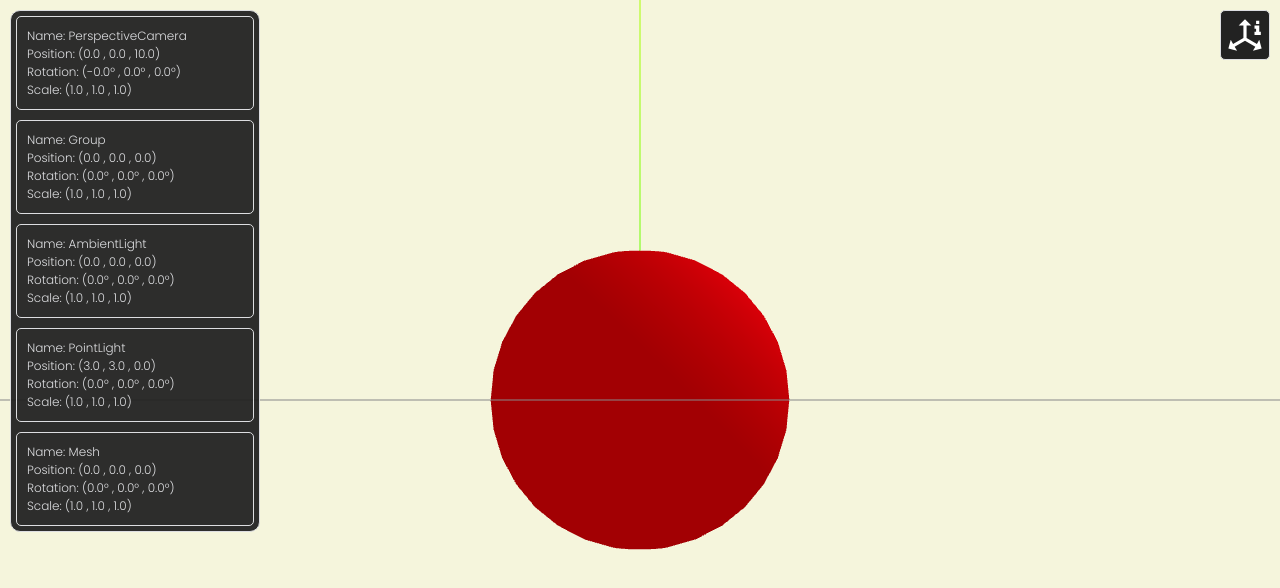
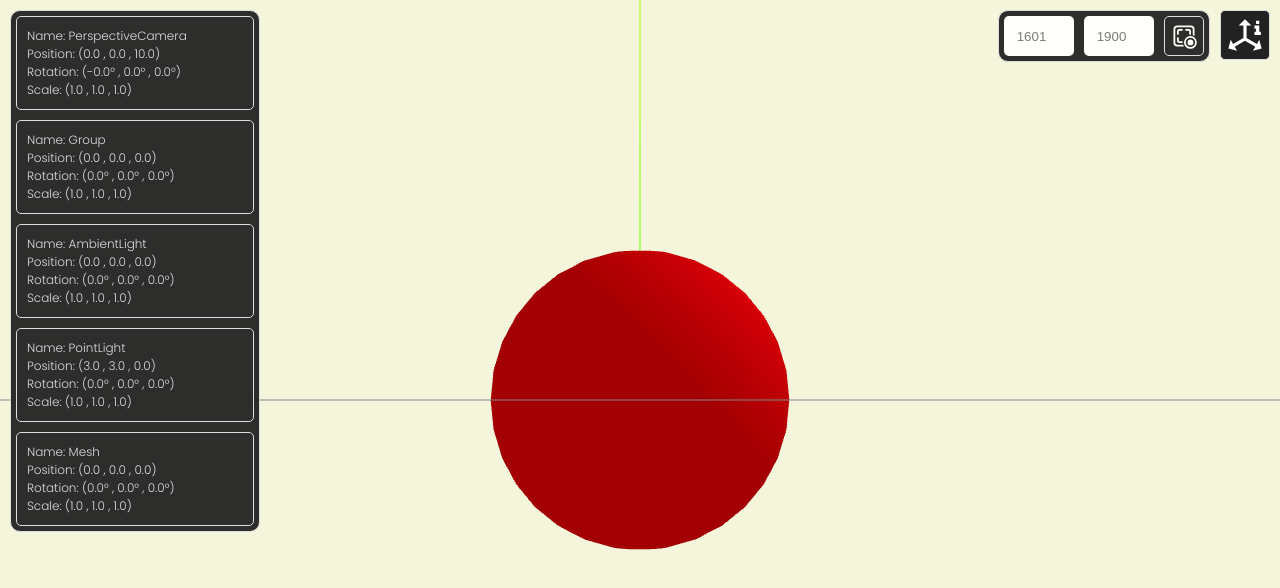
Before and after one commit to FeliDipi/R3F_SceneEditor, a React (Vite) app: page / in a window 1280 px wide. Shown: the top 588 px of the page. Built offline with nearby package versions, Linux system fonts and the light colour scheme; the HTML template or start-up script is replaced by a standard one.

Commit message:
+SnapshotController UI

```diff
--- /dev/null
+++ b/src/SceneEditor/HelpersButton.tsx
@@ -0,0 +1,28 @@
+import style from "./SceneEditor.module.scss";
+
+interface HelpersButtonProps {
+  handlerSwitch: () => void;
+}
+
+const HelpersButton = ({ handlerSwitch }: HelpersButtonProps) => {
+  return (
+    <button
+      className={`${style.helpersButton} ${style.button} ${style.hover}`}
+      onClick={handlerSwitch}
+    >
+      <svg
+        xmlns="http://www.w3.org/2000/svg"
+        width="1em"
+        height="1em"
+        viewBox="0 0 24 24"
+      >
+        <path
+          fill="white"
+          d="m12 2l4 4h-3v7.85l6.53 3.76L21 15.03l1.5 5.47l-5.5 1.46l1.53-2.61L12 15.58l-6.53 3.77L7 21.96L1.5 20.5L3 15.03l1.47 2.58L11 13.85V6H8zm9 3h-2V3h2zm1 5v2h-4v-2h1V8h-1V6h3v4z"
+        />
+      </svg>
+    </button>
+  );
+};
+
+export default HelpersButton;
--- a/src/SceneEditor/SceneEditor.module.scss
+++ b/src/SceneEditor/SceneEditor.module.scss
@@ -29,24 +29,6 @@
 
     width: 50px;
     height: 50px;
-
-    background-color: #222;
-
-    border-radius: 5px;
-    border: 1px solid #dcdde1;
-
-    padding: 5px;
-
-    cursor: pointer;
-
-    pointer-events: auto;
-
-    svg {
-      width: 100%;
-      height: 100%;
-
-      pointer-events: none;
-    }
   }
 
   .contentUI {
@@ -73,11 +55,6 @@
 
     padding: 5px;
 
-    * {
-      pointer-events: none;
-      user-select: none;
-    }
-
     gap: 10px;
 
     .propertyUI {
@@ -91,10 +68,67 @@
 
       flex-direction: column;
 
+      * {
+        pointer-events: none;
+        user-select: none;
+      }
+
       p {
         color: #dcdde1;
       }
     }
+  }
+
+  .snapshotUI {
+    left: auto;
+
+    right: 70px;
+
+    flex-direction: row;
+
+    width: max-content;
+
+    pointer-events: auto;
+
+    input {
+      width: 70px;
+      height: 40px;
+
+      text-align: center;
+
+      border-radius: 5px;
+
+      border: none;
+
+      display: flex;
+      justify-content: center;
+      align-items: center;
+    }
+
+    button {
+      width: 40px;
+      height: 40px;
+    }
+  }
+}
+
+.button {
+  background-color: #222;
+
+  border-radius: 5px;
+  border: 1px solid #dcdde1;
+
+  padding: 5px;
+
+  cursor: pointer;
+
+  pointer-events: auto;
+
+  svg {
+    width: 100%;
+    height: 100%;
+
+    pointer-events: none;
   }
 }
 
--- a/src/SceneEditor/SceneEditor.tsx
+++ b/src/SceneEditor/SceneEditor.tsx
@@ -5,6 +5,8 @@ import style from "./SceneEditor.module.scss";
 import { createContext, useContext, useState } from "react";
 import PropertyContent from "./PropertyContent";
 import { radToDeg } from "three/src/math/MathUtils.js";
+import HelpersButton from "./HelpersButton";
+import SnapshotController from "./SnapshotController";
 
 const SceneEditorContext = createContext<SceneEditorProps | undefined>(
   undefined
@@ -32,6 +34,10 @@ export const SceneEditor = ({ children }: any) => {
       (obj) => !obj.type.includes("Helper")
     );
     setSceneObjects(newObjects);
+  };
+
+  const handleSwitchHelpers = () => {
+    setHelpersActive(!isHelpersActive);
   };
 
   const getProps = (object: any) => {
@@ -66,22 +72,8 @@ export const SceneEditor = ({ children }: any) => {
             ))}
           </div>
         </Draggable>
-        <button
-          className={`${style.helpersButton} ${style.hover}`}
-          onClick={() => setHelpersActive(!isHelpersActive)}
-        >
-          <svg
-            xmlns="http://www.w3.org/2000/svg"
-            width="1em"
-            height="1em"
-            viewBox="0 0 24 24"
-          >
-            <path
-              fill="white"
-              d="m12 2l4 4h-3v7.85l6.53 3.76L21 15.03l1.5 5.47l-5.5 1.46l1.53-2.61L12 15.58l-6.53 3.77L7 21.96L1.5 20.5L3 15.03l1.47 2.58L11 13.85V6H8zm9 3h-2V3h2zm1 5v2h-4v-2h1V8h-1V6h3v4z"
-            />
-          </svg>
-        </button>
+        <HelpersButton handlerSwitch={handleSwitchHelpers} />
+        <SnapshotController />
       </div>
     </SceneEditorContext.Provider>
   );
--- /dev/null
+++ b/src/SceneEditor/SnapshotController.tsx
@@ -0,0 +1,53 @@
+import { useState } from "react";
+import style from "./SceneEditor.module.scss";
+
+const SnapshotController = () => {
+  const [breakpoint, setBreakpoint] = useState<[number, number]>([0, 0]);
+
+  const handleCapture = () => {
+    console.log(breakpoint);
+  };
+
+  return (
+    <div className={`${style.contentUI} ${style.snapshotUI}`}>
+      <input
+        placeholder="1601"
+        type="number"
+        onChange={(e) => {
+          const newBreakpoint: [number, number] = [...breakpoint];
+          newBreakpoint[0] = parseInt(e.target.value);
+
+          setBreakpoint(newBreakpoint);
+        }}
+      />
+      <input
+        placeholder="1900"
+        type="number"
+        onChange={(e) => {
+          const newBreakpoint: [number, number] = [...breakpoint];
+          newBreakpoint[1] = parseInt(e.target.value);
+
+          setBreakpoint(newBreakpoint);
+        }}
+      />
+      <button
+        className={`${style.button} ${style.hover}`}
+        onClick={handleCapture}
+      >
+        <svg
+          xmlns="http://www.w3.org/2000/svg"
+          width="1em"
+          height="1em"
+          viewBox="0 0 24 24"
+        >
+          <path
+            fill="white"
+            d="M6.25 3A3.25 3.25 0 0 0 3 6.25v11.5A3.25 3.25 0 0 0 6.25 21h5.772a6.5 6.5 0 0 1-.709-1.5H6.25a1.75 1.75 0 0 1-1.75-1.75V6.25c0-.966.784-1.75 1.75-1.75h11.5c.966 0 1.75.784 1.75 1.75v5.063a6.5 6.5 0 0 1 1.5.709V6.25A3.25 3.25 0 0 0 17.75 3zM8 7.5a.5.5 0 0 0-.5.5v2.25a.75.75 0 0 1-1.5 0V8a2 2 0 0 1 2-2h2.25a.75.75 0 0 1 0 1.5zm0 9a.5.5 0 0 1-.5-.5v-2.25a.75.75 0 0 0-1.5 0V16a2 2 0 0 0 2 2h2.25a.75.75 0 0 0 0-1.5zM16.5 8a.5.5 0 0 0-.5-.5h-2.25a.75.75 0 0 1 0-1.5H16a2 2 0 0 1 2 2v2.25a.75.75 0 0 1-1.5 0zm1 5.5a4 4 0 1 1 0 8a4 4 0 0 1 0-8m0 9.5a5.5 5.5 0 1 0 0-11a5.5 5.5 0 0 0 0 11m2.5-5.5a2.5 2.5 0 1 1-5 0a2.5 2.5 0 0 1 5 0"
+          />
+        </svg>
+      </button>
+    </div>
+  );
+};
+
+export default SnapshotController;
```
